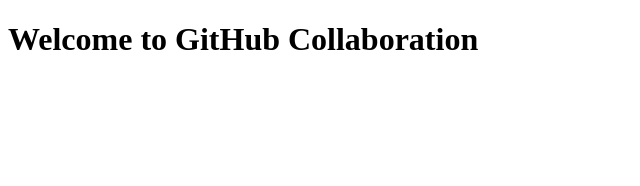
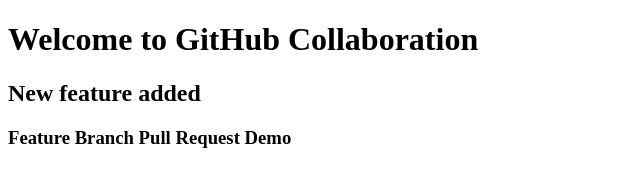
Before and after one commit to Shravan2420/devops-lab, a plain HTML site: page index.html in a window 1280 px wide. Shown: the whole page, without its empty margins (0-640 px from the left). Drawn offline with Linux system fonts and the light colour scheme.

Commit message:
Added feature branch content

```diff
--- a/index.html
+++ b/index.html
@@ -7,6 +7,8 @@
 
 <body>
     <h1>Welcome to GitHub Collaboration</h1>
+    <h2>New feature added</h2>
+    <h3>Feature Branch Pull Request Demo</h3>
 </body>
 
 </html>
```
